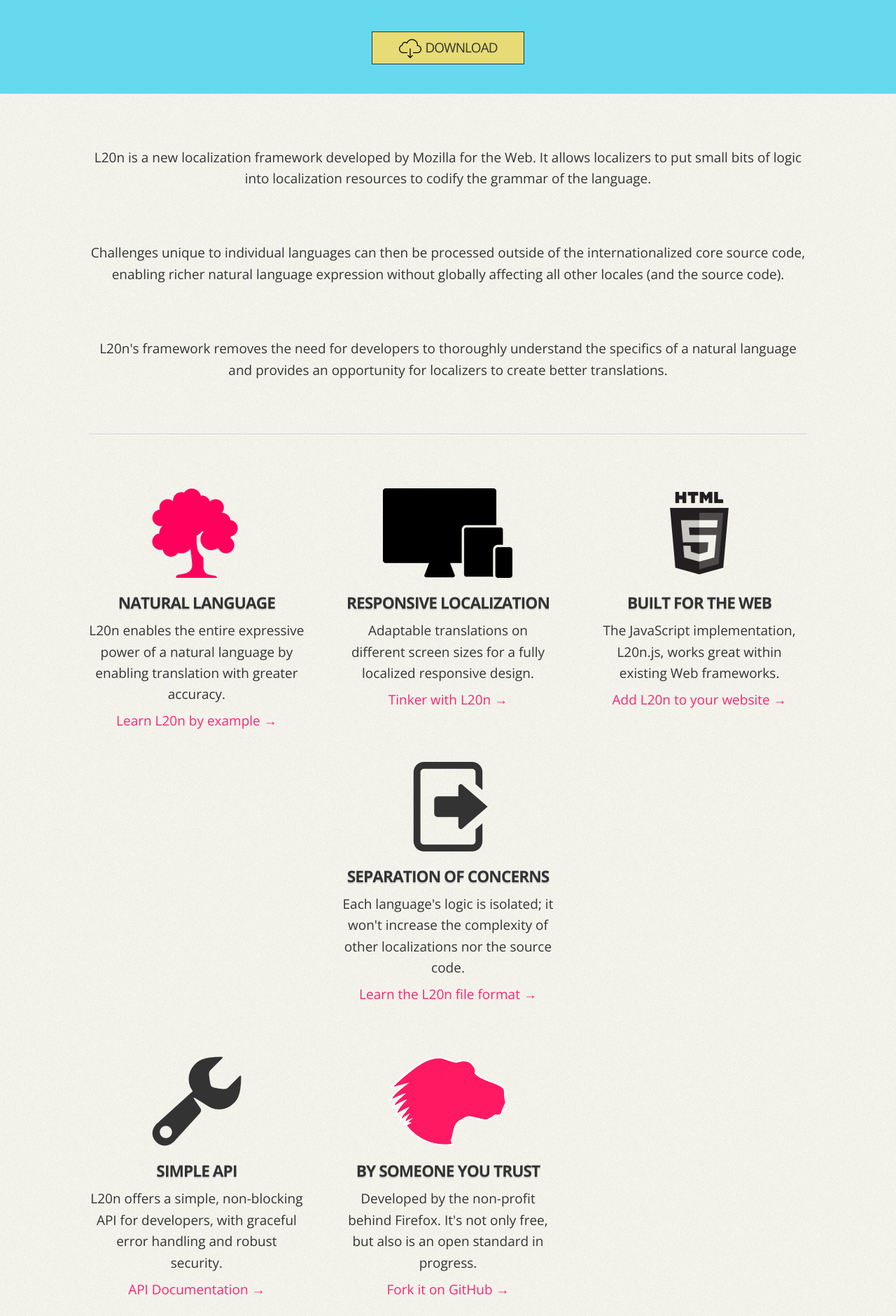
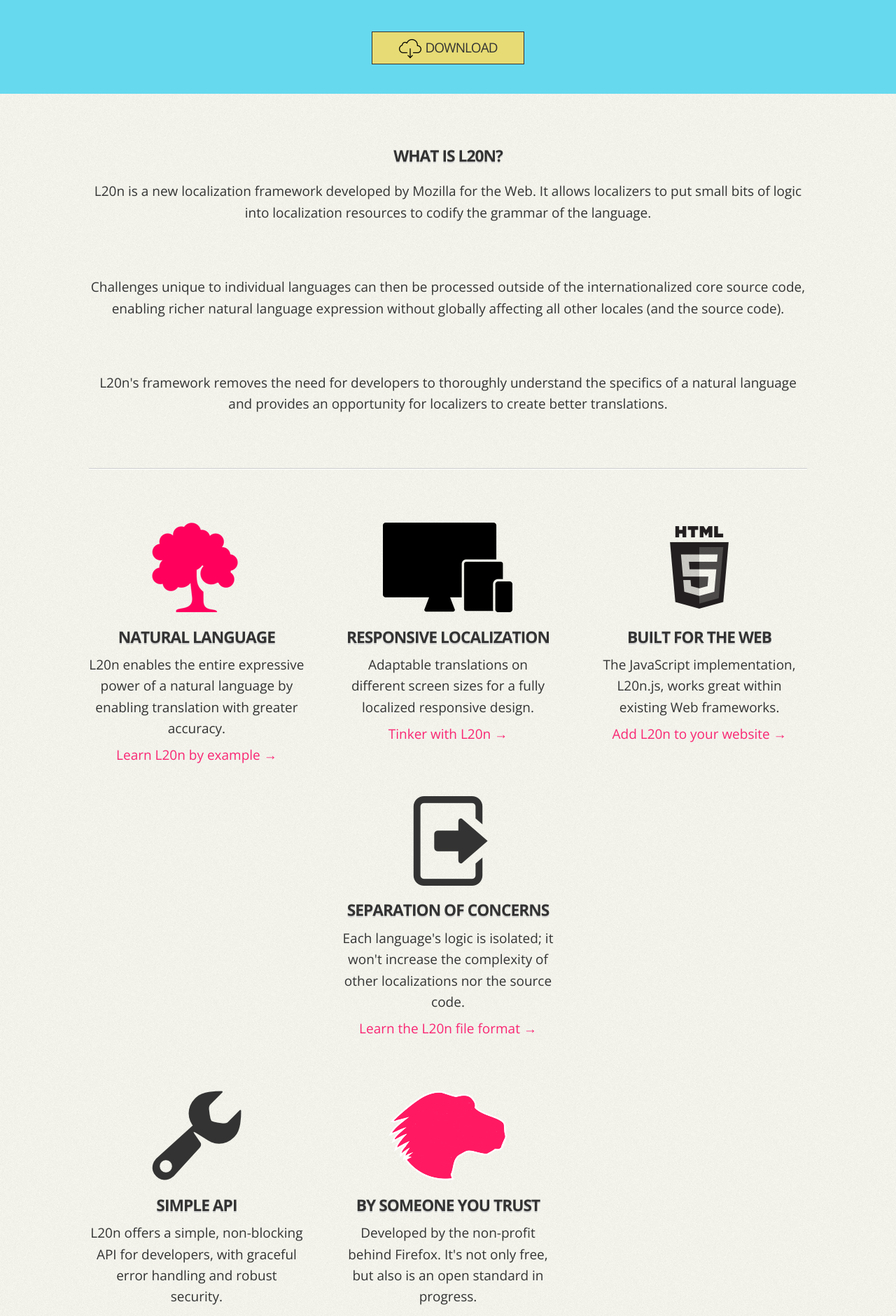
Before and after one commit to l20n/l20n.org, a Jekyll site: the page built from index.html, in a window 1280 px wide. Shown: the part 364-2245 px from the top of the page at 70% size. Built offline with Jekyll 4.4.1, drawn with Linux system fonts in a browser that asks for light colours; nearby versions of some CDN libraries.

Commit message:
Add What is L20n? heading

```diff
--- a/_includes/header.html
+++ b/_includes/header.html
@@ -46,6 +46,7 @@
 
             <cta "Download">
 
+            <whatIs "What is {% raw %}{{ name }}{% endraw %}?">
             <intro1 "L20n is a new localization framework developed by Mozilla for the Web. It allows localizers to put small bits of logic into localization resources to codify the grammar of the language.">
             <intro2 "Challenges unique to individual languages can then be processed outside of the internationalized core source code, enabling richer natural language expression without globally affecting all other locales (and the source code).">
             <intro3 "L20n's framework removes the need for developers to thoroughly understand the specifics of a natural language and provides an opportunity for localizers to create better translations.">
--- a/css/main.css
+++ b/css/main.css
@@ -83,7 +83,7 @@ body {
 h3 {
     font-size: 1.2em;
     letter-spacing: -1px;
-    margin: 0;
+    margin: 0 0 1em;
     text-shadow: 0 2px 0px #CFCFCF;
     text-transform: uppercase;
 }
--- a/index.html
+++ b/index.html
@@ -17,6 +17,7 @@ title: Home
 
     <article class="clearfix">
         <div class="introduction clearfix">
+            <h3 data-l10n-id="whatIs"></h3>
             <p data-l10n-id="intro1"></p>
             <p data-l10n-id="intro2"></p>
             <p data-l10n-id="intro3"></p>
```
